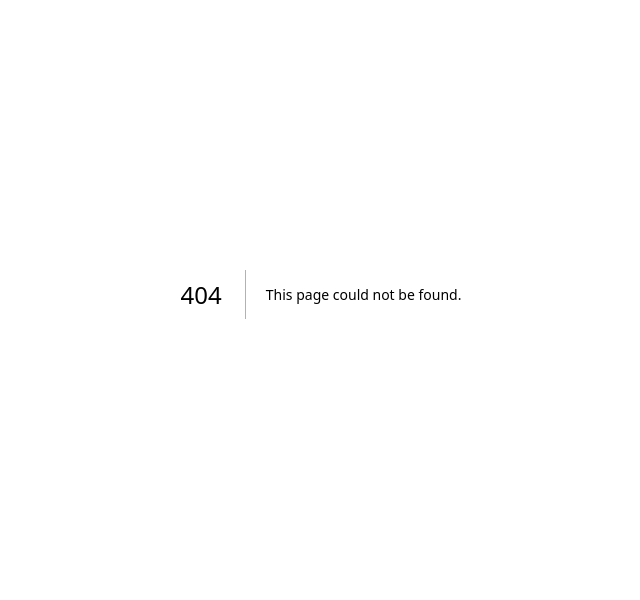
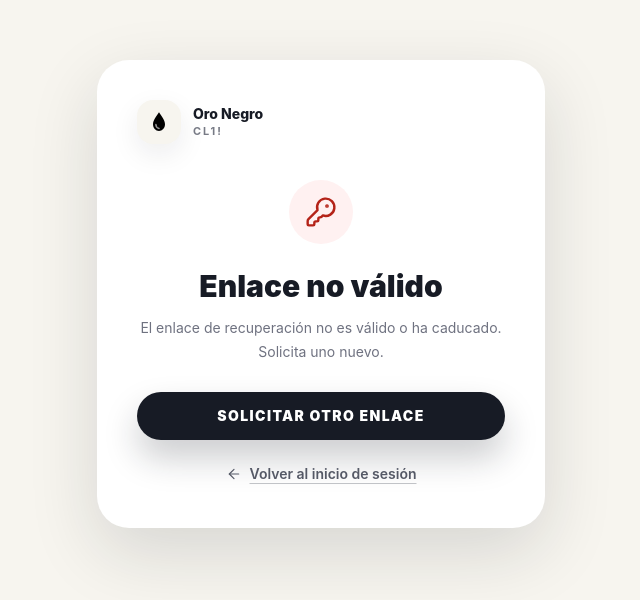
Before and after one commit to cverdu11/resumen-inversion, a Next.js app: page /auth/confirm in a window 1280 px wide. Before the commit this address had no page. Shown: the part 106-706 px from the top of the page, without its empty margins (319-959 px from the left). Built offline with nearby package versions, Linux system fonts and the light colour scheme.

Commit message:
Prevent Gmail prefetch from consuming recovery links

```diff
--- /dev/null
+++ b/src/app/auth/confirm/page.tsx
@@ -0,0 +1,28 @@
+import type { Metadata } from "next";
+
+import { PasswordRecoveryConfirmPage } from "@/components/auth/password-recovery-confirm-page";
+
+export const metadata: Metadata = {
+  title: "Confirma tu recuperación | Oro Negro",
+  description: "Confirma el enlace para cambiar tu contraseña",
+};
+
+type AuthConfirmPageProps = {
+  searchParams?: Promise<{
+    token_hash?: string;
+    type?: string;
+  }>;
+};
+
+export default async function AuthConfirmPage({
+  searchParams,
+}: AuthConfirmPageProps) {
+  const params = await searchParams;
+
+  return (
+    <PasswordRecoveryConfirmPage
+      tokenHash={params?.token_hash ?? null}
+      isRecovery={params?.type === "recovery"}
+    />
+  );
+}
--- /dev/null
+++ b/src/components/auth/password-recovery-confirm-page.tsx
@@ -0,0 +1,127 @@
+"use client";
+
+import { useState } from "react";
+import { KeyRound, LoaderCircle } from "lucide-react";
+import Link from "next/link";
+
+import { BackToLogin, RecoveryShell } from "@/components/auth/recovery-shell";
+import { createClient } from "@/lib/supabase/client";
+
+type ConfirmState = "checking" | "ready" | "confirming" | "invalid";
+
+type PasswordRecoveryConfirmPageProps = {
+  tokenHash: string | null;
+  isRecovery: boolean;
+};
+
+const INVALID_LINK_MESSAGE =
+  "El enlace de recuperación no es válido o ha caducado. Solicita uno nuevo.";
+
+export function PasswordRecoveryConfirmPage({
+  tokenHash,
+  isRecovery,
+}: PasswordRecoveryConfirmPageProps) {
+  const isValidLink = Boolean(tokenHash && isRecovery);
+  const [confirmState, setConfirmState] = useState<ConfirmState>(
+    isValidLink ? "ready" : "invalid",
+  );
+  const [errorMessage, setErrorMessage] = useState<string | null>(
+    isValidLink ? null : INVALID_LINK_MESSAGE,
+  );
+
+  async function handleConfirm() {
+    if (!tokenHash) {
+      setErrorMessage(INVALID_LINK_MESSAGE);
+      setConfirmState("invalid");
+      return;
+    }
+
+    setErrorMessage(null);
+    setConfirmState("confirming");
+
+    try {
+      const supabase = createClient({
+        auth: { detectSessionInUrl: false },
+        isSingleton: false,
+      });
+      const { data, error } = await supabase.auth.verifyOtp({
+        token_hash: tokenHash,
+        type: "recovery",
+      });
+
+      if (error || !data.session) {
+        throw new Error("Recovery token could not be verified.");
+      }
+
+      window.location.assign("/?recovery=ready");
+    } catch {
+      setErrorMessage(INVALID_LINK_MESSAGE);
+      setConfirmState("invalid");
+    }
+  }
+
+  if (confirmState === "checking" || confirmState === "confirming") {
+    return (
+      <RecoveryShell>
+        <div className="mt-10 text-center">
+          <LoaderCircle className="mx-auto size-9 animate-spin text-[#171b25]" />
+          <h1 className="mt-6 text-2xl font-black">
+            {confirmState === "confirming"
+              ? "Validando tu enlace"
+              : "Preparando tu recuperación"}
+          </h1>
+          <p className="mt-2 text-sm leading-6 text-[#6f7280]">
+            {confirmState === "confirming"
+              ? "Un momento, estamos comprobando el enlace."
+              : "Un momento, estamos preparando el cambio de contraseña."}
+          </p>
+        </div>
+      </RecoveryShell>
+    );
+  }
+
+  if (confirmState === "invalid") {
+    return (
+      <RecoveryShell>
+        <div className="mt-9 text-center">
+          <div className="mx-auto grid size-16 place-items-center rounded-full bg-[#fff1f1] text-[#b42318]">
+            <KeyRound className="size-8" strokeWidth={1.8} />
+          </div>
+          <h1 className="mt-6 text-3xl font-black">Enlace no válido</h1>
+          <p className="mt-3 text-sm leading-6 text-[#6f7280]">
+            {errorMessage}
+          </p>
+          <Link
+            className="mt-7 flex h-12 items-center justify-center rounded-full bg-[#171b25] px-5 text-sm font-black uppercase tracking-[0.1em] text-white shadow-[0_18px_34px_rgba(23,27,37,0.22)] transition-transform hover:-translate-y-0.5"
+            href="/recuperar-contrasena"
+          >
+            Solicitar otro enlace
+          </Link>
+          <BackToLogin />
+        </div>
+      </RecoveryShell>
+    );
+  }
+
+  return (
+    <RecoveryShell>
+      <div className="mt-9 text-center">
+        <div className="mx-auto grid size-16 place-items-center rounded-full bg-[#f7f5ef] text-[#171b25]">
+          <KeyRound className="size-8" strokeWidth={1.8} />
+        </div>
+        <h1 className="mt-6 text-3xl font-black">Confirma tu recuperación</h1>
+        <p className="mt-3 text-sm leading-6 text-[#6f7280]">
+          Pulsa el botón para continuar y elegir una nueva contraseña.
+        </p>
+        <button
+          className="mt-7 flex h-12 w-full items-center justify-center rounded-full bg-[#171b25] px-5 text-sm font-black uppercase tracking-[0.1em] text-white shadow-[0_18px_34px_rgba(23,27,37,0.22)] transition-transform hover:-translate-y-0.5"
+          type="button"
+          onClick={handleConfirm}
+        >
+          Continuar
+        </button>
+        <BackToLogin />
+      </div>
+    </RecoveryShell>
+  );
+}
--- a/src/components/auth/password-recovery-screen.tsx
+++ b/src/components/auth/password-recovery-screen.tsx
@@ -1,10 +1,13 @@
 "use client";
 
 import { FormEvent, useEffect, useRef, useState } from "react";
-import { ArrowLeft, Check, KeyRound, LoaderCircle, LockKeyhole } from "lucide-react";
+import { Check, KeyRound, LoaderCircle, LockKeyhole } from "lucide-react";
 import Link from "next/link";
 
-import { OilDropIcon } from "@/components/landing/oil-drop-icon";
+import {
+  BackToLogin,
+  RecoveryShell,
+} from "@/components/auth/recovery-shell";
 import { createClient } from "@/lib/supabase/client";
 
 type RecoveryState = "idle" | "loading" | "ready" | "invalid" | "updated";
@@ -13,6 +16,7 @@ type RecoveryUrlParams = {
   accessToken: string | null;
   refreshToken: string | null;
   code: string | null;
+  isPreparedSession: boolean;
   isRecovery: boolean;
 };
 
@@ -21,13 +25,15 @@ function readRecoveryUrlParams(): RecoveryUrlParams {
   const searchParams = new URLSearchParams(window.location.search);
   const type = hashParams.get("type") ?? searchParams.get("type");
   const code = searchParams.get("code");
+  const isPreparedSession = searchParams.get("recovery") === "ready";
 
   return {
     accessToken: hashParams.get("access_token") ?? searchParams.get("access_token"),
     refreshToken:
       hashParams.get("refresh_token") ?? searchParams.get("refresh_token"),
     code,
-    isRecovery: type === "recovery" || Boolean(code),
+    isPreparedSession,
+    isRecovery: type === "recovery" || Boolean(code) || isPreparedSession,
   };
 }
 
@@ -46,47 +52,12 @@ function clearRecoveryUrl() {
     "error",
     "error_code",
     "error_description",
+    "recovery",
   ]) {
     url.searchParams.delete(key);
   }
 
   window.history.replaceState(null, document.title, `${url.pathname}${url.search}`);
-}
-
-function RecoveryShell({ children }: { children: React.ReactNode }) {
-  return (
-    <main className="fixed inset-0 z-[100] overflow-y-auto bg-[#f7f5ef] text-[#171b25]">
-      <div className="flex min-h-[100dvh] items-center justify-center px-5 py-8 sm:px-8 sm:py-12">
-        <section className="w-full max-w-md rounded-[2rem] bg-white px-6 py-8 shadow-[0_24px_70px_rgba(23,27,37,0.14)] sm:px-10 sm:py-10">
-          <div className="flex items-center gap-3">
-            <span className="grid size-11 place-items-center rounded-2xl bg-[#f7f5ef] shadow-[0_10px_28px_rgba(23,27,37,0.08)]">
-              <OilDropIcon className="size-6 text-black" />
-            </span>
-            <div>
-              <p className="text-sm font-extrabold leading-tight">Oro Negro</p>
-              <p className="text-[0.68rem] font-bold uppercase tracking-[0.18em] text-[#777a85]">
-                CL1!
-              </p>
-            </div>
-          </div>
-
-          {children}
-        </section>
-      </div>
-    </main>
-  );
-}
-
-function BackToLogin() {
-  return (
-    <Link
-      className="mt-6 inline-flex items-center gap-2 text-sm font-semibold text-[#555966] underline decoration-[#555966]/35 underline-offset-4 transition-colors hover:text-[#171b25]"
-      href="/?role=investor"
-    >
-      <ArrowLeft className="size-4" strokeWidth={1.8} />
-      Volver al inicio de sesión
-    </Link>
-  );
 }
 
 export function PasswordRecoveryScreen() {
@@ -134,7 +105,13 @@ export function PasswordRecoveryScreen() {
         );
         unsubscribe = () => authListener.subscription.unsubscribe();
 
-        if (params.code) {
+        if (params.isPreparedSession) {
+          const { data, error } = await supabase.auth.getSession();
+
+          if (error || !data.session) {
+            throw new Error("Prepared recovery session is missing.");
+          }
+        } else if (params.code) {
           const { data, error } = await supabase.auth.exchangeCodeForSession(
             params.code,
           );
--- /dev/null
+++ b/src/components/auth/recovery-shell.tsx
@@ -0,0 +1,41 @@
+import type { ReactNode } from "react";
+import { ArrowLeft } from "lucide-react";
+import Link from "next/link";
+
+import { OilDropIcon } from "@/components/landing/oil-drop-icon";
+
+export function RecoveryShell({ children }: { children: ReactNode }) {
+  return (
+    <main className="fixed inset-0 z-[100] overflow-y-auto bg-[#f7f5ef] text-[#171b25]">
+      <div className="flex min-h-[100dvh] items-center justify-center px-5 py-8 sm:px-8 sm:py-12">
+        <section className="w-full max-w-md rounded-[2rem] bg-white px-6 py-8 shadow-[0_24px_70px_rgba(23,27,37,0.14)] sm:px-10 sm:py-10">
+          <div className="flex items-center gap-3">
+            <span className="grid size-11 place-items-center rounded-2xl bg-[#f7f5ef] shadow-[0_10px_28px_rgba(23,27,37,0.08)]">
+              <OilDropIcon className="size-6 text-black" />
+            </span>
+            <div>
+              <p className="text-sm font-extrabold leading-tight">Oro Negro</p>
+              <p className="text-[0.68rem] font-bold uppercase tracking-[0.18em] text-[#777a85]">
+                CL1!
+              </p>
+            </div>
+          </div>
+
+          {children}
+        </section>
+      </div>
+    </main>
+  );
+}
+
+export function BackToLogin() {
+  return (
+    <Link
+      className="mt-6 inline-flex items-center gap-2 text-sm font-semibold text-[#555966] underline decoration-[#555966]/35 underline-offset-4 transition-colors hover:text-[#171b25]"
+      href="/?role=investor"
+    >
+      <ArrowLeft className="size-4" strokeWidth={1.8} />
+      Volver al inicio de sesión
+    </Link>
+  );
+}
```
